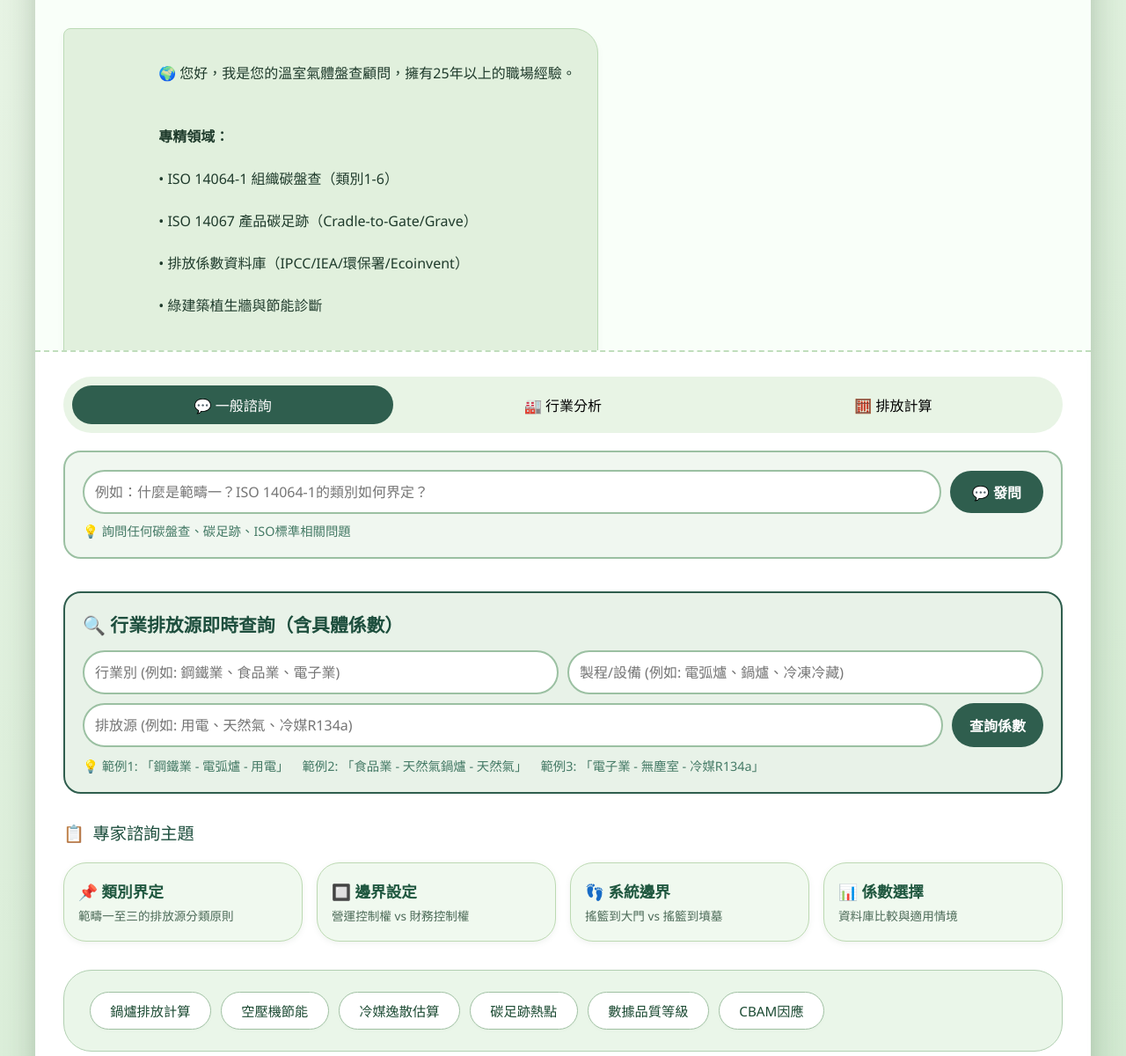
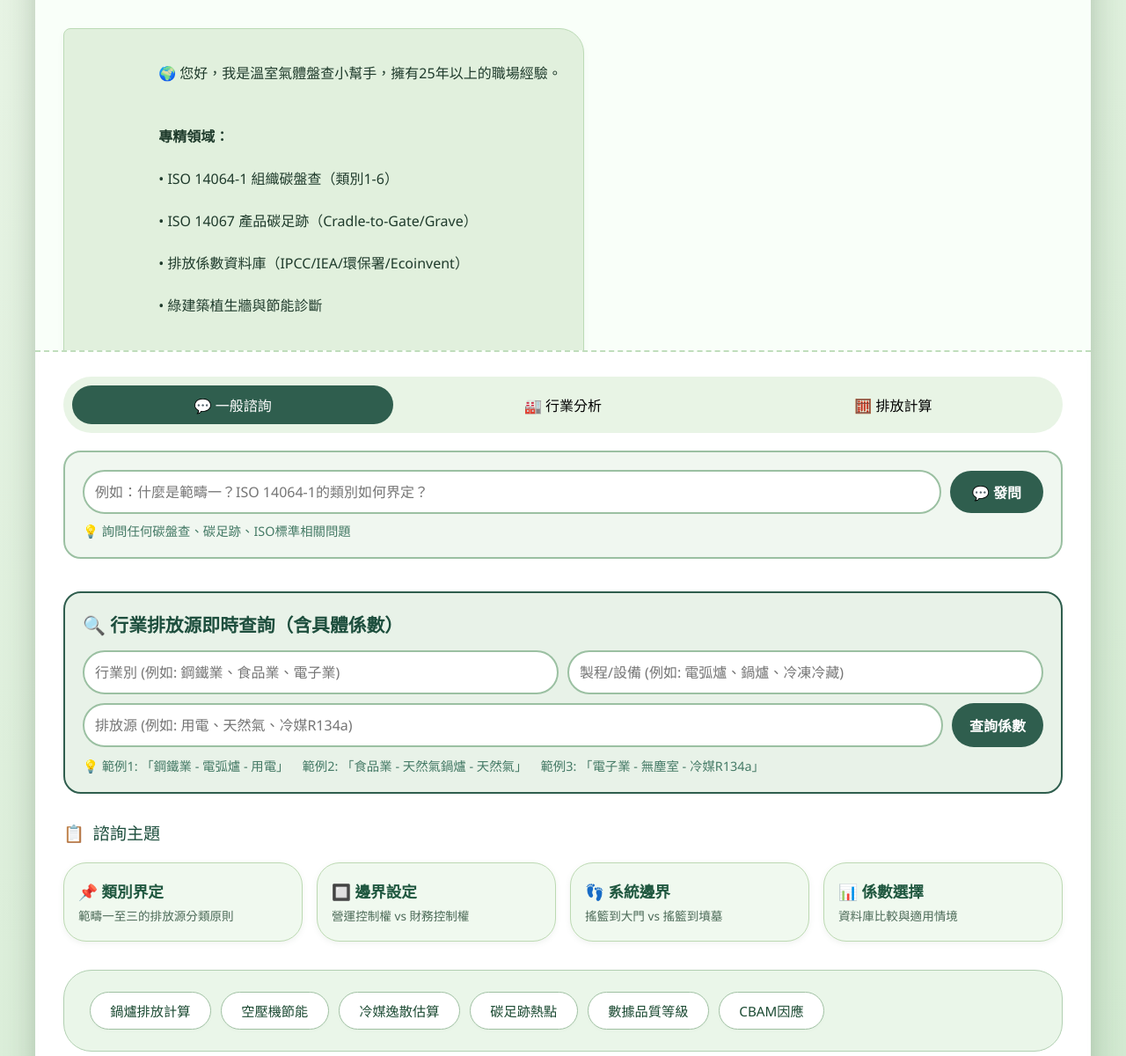
Before and after one commit to fang999888/carbon, a Flask app: page / in a window 1280 px wide. Shown: the part 115-1315 px from the top of the page at 88% size. Run offline with Flask 3, Linux system fonts and the light colour scheme.

Commit message:
Update index.html

```diff
--- a/templates/index.html
+++ b/templates/index.html
@@ -3,7 +3,7 @@
 <head>
     <meta charset="UTF-8">
     <meta name="viewport" content="width=device-width, initial-scale=1.0">
-    <title>蕨積碳盤查顧問</title>
+    <title>蕨積碳盤查小幫手</title>
     <style>
         * {
             margin: 0;
@@ -436,7 +436,7 @@
     <div class="header">
         <h1>
             <!-- 使用根目錄的 logo.png 作為 Logo -->
-            <img src="/logo.png" alt="蕨積" class="logo-image">
+            <img src="/static/logo.png" alt="蕨積" class="logo-image">
             蕨積溫室氣體盤查顧問
             <span>綠色生活驅動</span>
         </h1>
@@ -450,7 +450,7 @@
         <div class="conversation" id="conversation">
             <div class="message bot">
                 <div class="bubble">
-                    🌍 您好，我是您的溫室氣體盤查顧問，擁有25年以上的職場經驗。<br><br>
+                    🌍 您好，我是溫室氣體盤查小幫手，擁有25年以上的職場經驗。<br><br>
                     <strong>專精領域：</strong><br>
                     • ISO 14064-1 組織碳盤查（類別1-6）<br>
                     • ISO 14067 產品碳足跡（Cradle-to-Gate/Grave）<br>
@@ -462,7 +462,7 @@
                     • 🧮 排放計算 - 輸入排放源和數據，幫您算碳排<br>
                     • 🔍 行業排放查詢 - 輸入行業+製程+排放源，查具體係數
                 </div>
-                <div class="timestamp">顧問 現在</div>
+                <div class="timestamp">小幫手 現在</div>
             </div>
         </div>
 
@@ -534,7 +534,7 @@
 
             <!-- 專家諮詢主題卡片 -->
             <div class="section-title">
-                <span>📋</span> 專家諮詢主題
+                <span>📋</span> 諮詢主題
             </div>
             <div class="coefficient-grid" id="expertTopics">
                 <div class="coef-card" data-question="請說明ISO 14064-1的類別1-6如何界定？">
@@ -668,7 +668,7 @@
         const loadingDiv = document.createElement('div');
         loadingDiv.classList.add('message', 'bot');
         loadingDiv.id = loadingId;
-        loadingDiv.innerHTML = '<div class="bubble">⏳ 顧問思考中...</div>';
+        loadingDiv.innerHTML = '<div class="bubble">⏳ 思考中.請稍後...</div>';
         conversationDiv.appendChild(loadingDiv);
 
         try {
```
